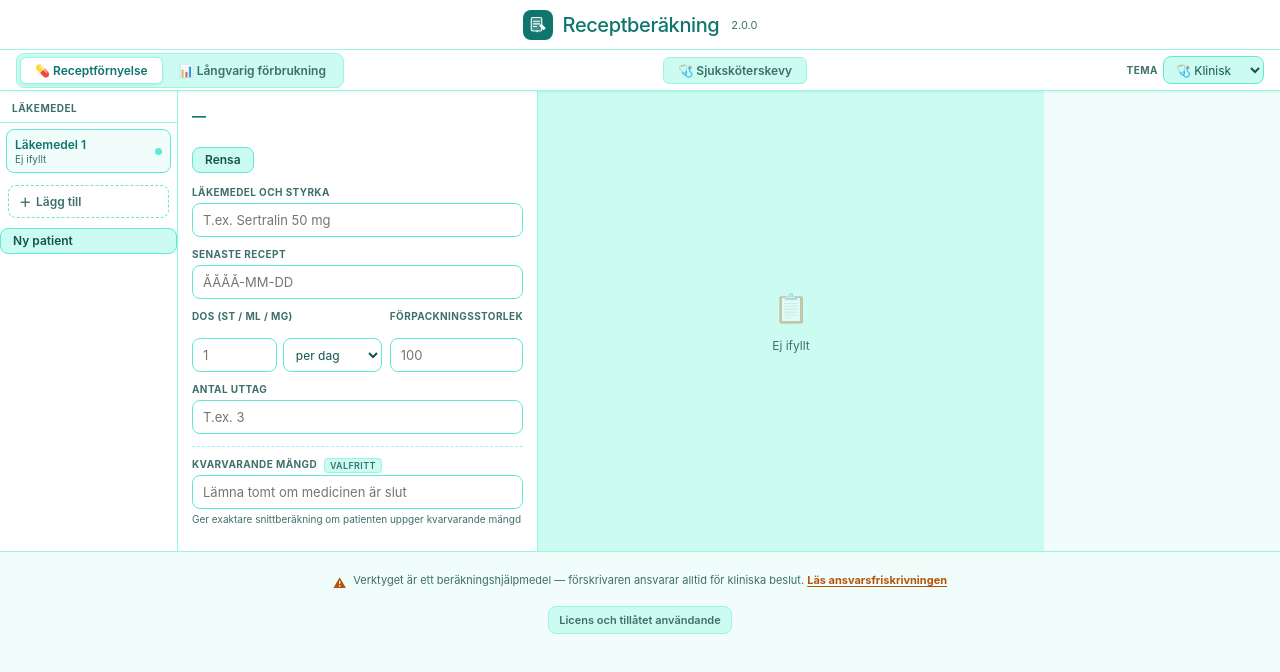
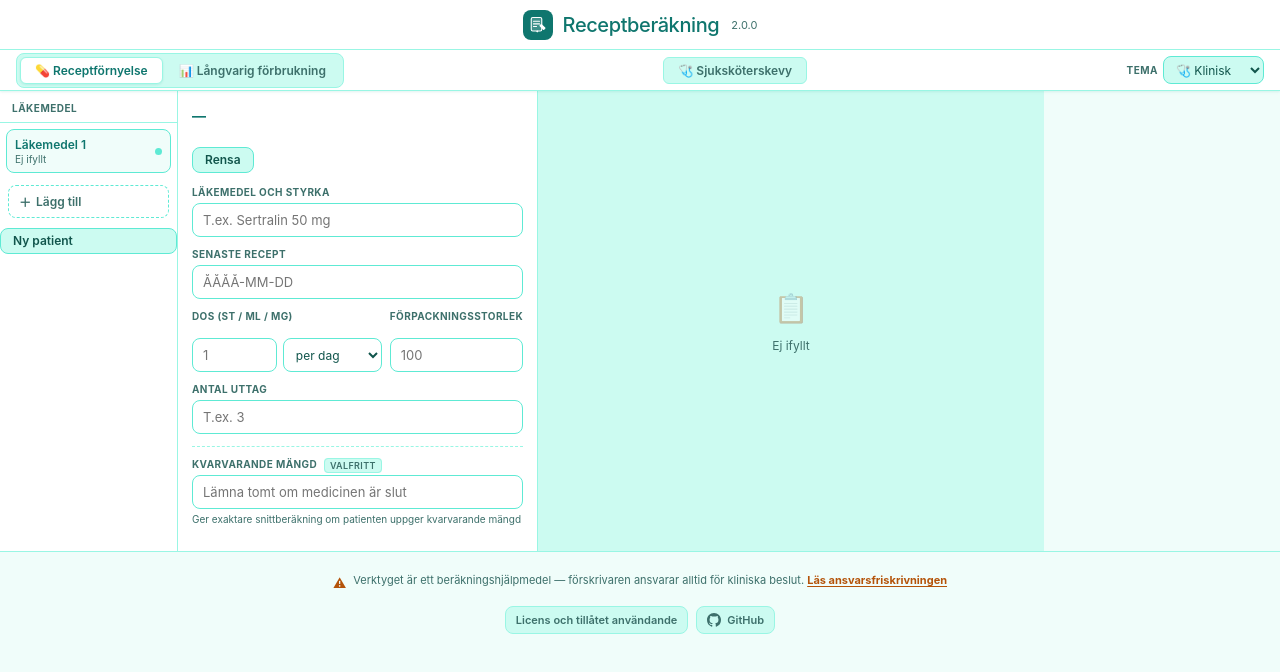
Before and after one commit to Vansinnet/Receptberakning, a Svelte app: page / in a window 1280 px wide. Shown: the top 672 px of the page. Built offline with nearby package versions, Linux system fonts and the light colour scheme.

Commit message:
Lägg till GitHub-länk i footer (matchar 3.0)

```diff
--- a/src/components/App.svelte
+++ b/src/components/App.svelte
@@ -226,6 +226,10 @@
       </div>
       <div class="footer-links">
         <a href="https://github.com/Vansinnet/Receptberakning/blob/main/readme.md" target="_blank" rel="noopener noreferrer">Licens och tillåtet användande</a>
+        <a href="https://github.com/Vansinnet/Receptberakning" target="_blank" rel="noopener noreferrer">
+          <svg height="14" width="14" viewBox="0 0 16 16" fill="currentColor" aria-hidden="true"><path d="M8 0c4.42 0 8 3.58 8 8a8.013 8.013 0 0 1-5.45 7.59c-.4.08-.55-.17-.55-.38 0-.27.01-1.13.01-2.2 0-.75-.25-1.23-.54-1.48 1.78-.2 3.65-.88 3.65-3.95 0-.88-.31-1.59-.82-2.15.08-.2.36-1.02-.08-2.12 0 0-.67-.22-2.2.82-.64-.18-1.32-.27-2-.27-.68 0-1.36.09-2 .27-1.53-1.03-2.2-.82-2.2-.82-.44 1.1-.16 1.92-.08 2.12-.51.56-.82 1.28-.82 2.15 0 3.06 1.86 3.75 3.64 3.95-.23.2-.44.55-.51 1.07-.46.21-1.61.55-2.33-.66-.15-.24-.6-.83-1.23-.82-.67.01-.27.38.01.53.34.19.73.9.82 1.13.16.45.68 1.31 2.69.94 0 .67.01 1.3.01 1.49 0 .21-.15.45-.55.38A7.995 7.995 0 0 1 0 8c0-4.42 3.58-8 8-8Z"/></svg>
+          GitHub
+        </a>
       </div>
     </footer>
   </div>
```
